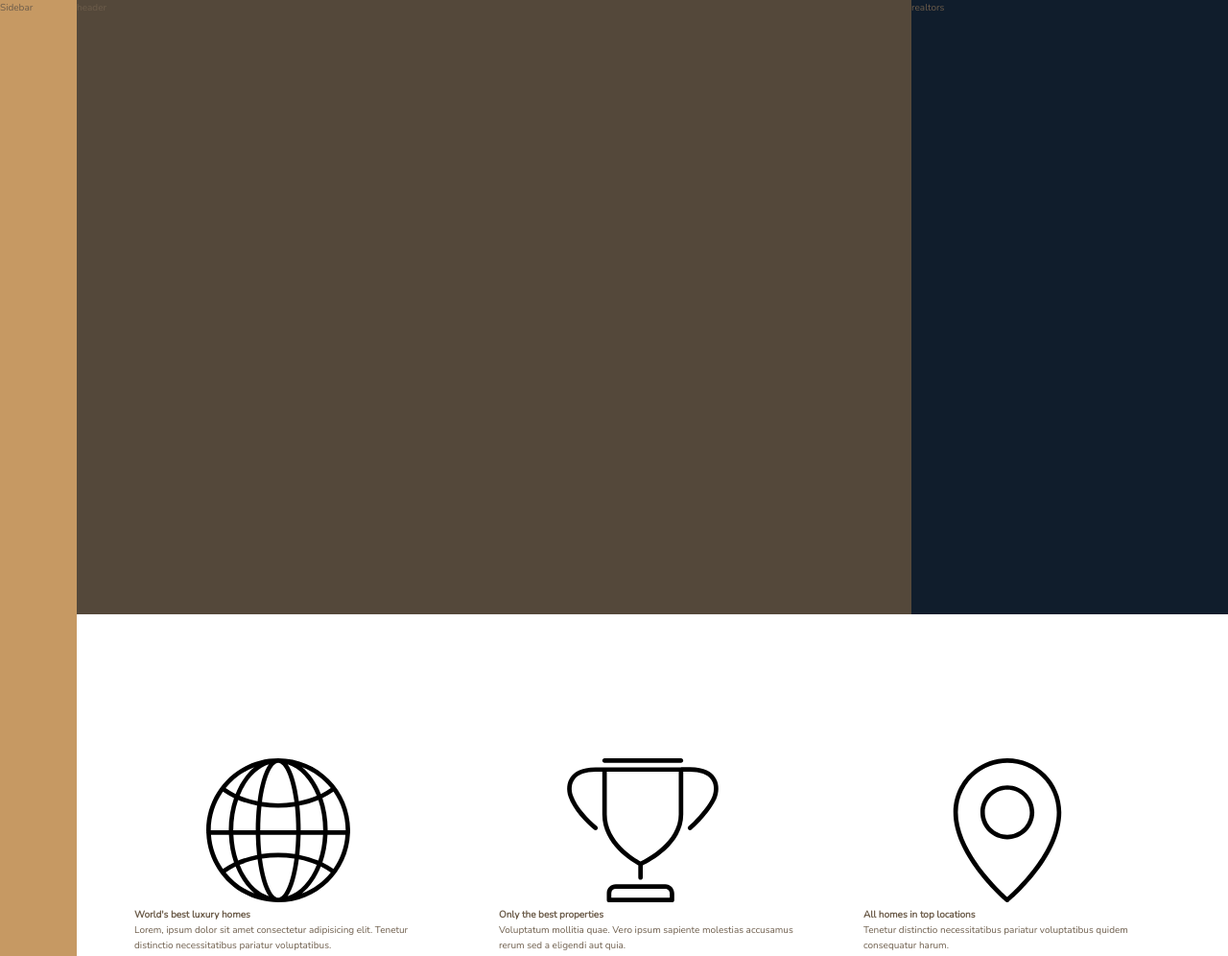
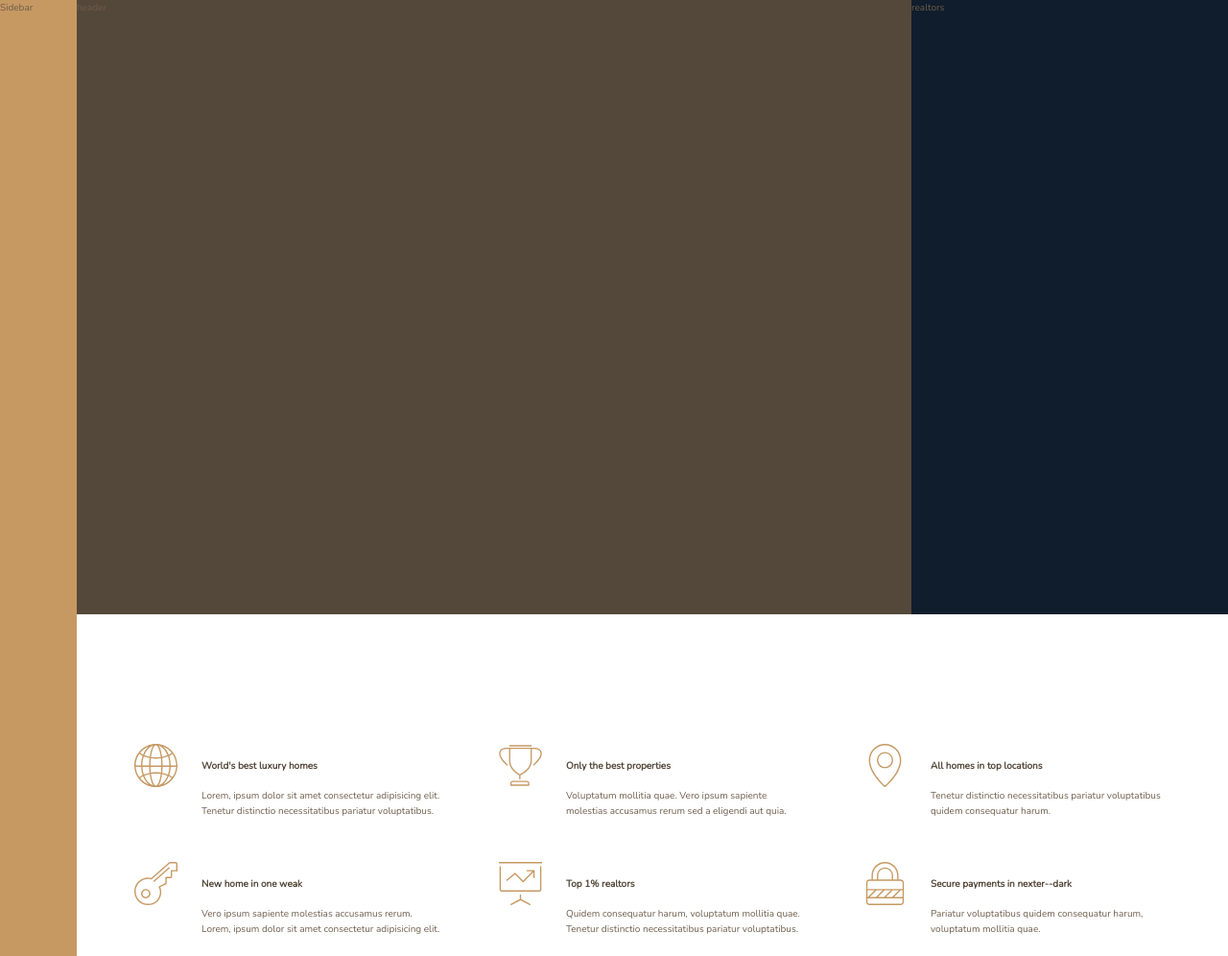
Before and after one commit to ArkadiuszBalakier/Nexter, a website: page index.html in a window 1280 px wide. Shown: the top 996 px of the page at 96% size. Drawn offline with nearby package versions, Linux system fonts and the light colour scheme.

Commit message:
feature section

```diff
--- a/index.html
+++ b/index.html
@@ -26,7 +26,7 @@
         <svg class="feature__icon">
           <use xlink:href="img/sprite.svg#icon-global"></use>
         </svg>
-        <h4 class="heading-4">World's best luxury homes</h4>
+        <h4 class="heading-4--dark">World's best luxury homes</h4>
         <p class="feature__content">
           Lorem, ipsum dolor sit amet consectetur adipisicing elit. Tenetur
           distinctio necessitatibus pariatur voluptatibus.
@@ -37,7 +37,7 @@
         <svg class="feature__icon">
           <use xlink:href="img/sprite.svg#icon-trophy"></use>
         </svg>
-        <h4 class="heading-4">Only the best properties</h4>
+        <h4 class="heading-4--dark">Only the best properties</h4>
         <p class="feature__content">
           Voluptatum mollitia quae. Vero ipsum sapiente molestias accusamus
           rerum sed a eligendi aut quia.
@@ -48,7 +48,7 @@
         <svg class="feature__icon">
           <use xlink:href="img/sprite.svg#icon-map-pin"></use>
         </svg>
-        <h4 class="heading-4">All homes in top locations</h4>
+        <h4 class="heading-4--dark">All homes in top locations</h4>
         <p class="feature__content">
           Tenetur distinctio necessitatibus pariatur voluptatibus quidem
           consequatur harum.
@@ -59,7 +59,7 @@
         <svg class="feature__icon">
           <use xlink:href="img/sprite.svg#icon-key"></use>
         </svg>
-        <h4 class="heading-4">New home in one weak</h4>
+        <h4 class="heading-4--dark">New home in one weak</h4>
         <p class="feature__content">
           Vero ipsum sapiente molestias accusamus rerum. Lorem, ipsum dolor sit
           amet consectetur adipisicing elit.
@@ -70,7 +70,7 @@
         <svg class="feature__icon">
           <use xlink:href="img/sprite.svg#icon-presentation"></use>
         </svg>
-        <h4 class="heading-4">Top 1% realtors</h4>
+        <h4 class="heading-4--dark">Top 1% realtors</h4>
         <p class="feature__content">
           Quidem consequatur harum, voluptatum mollitia quae. Tenetur distinctio
           necessitatibus pariatur voluptatibus.
@@ -81,7 +81,7 @@
         <svg class="feature__icon">
           <use xlink:href="img/sprite.svg#icon-lock"></use>
         </svg>
-        <h4 class="heading-4">Secure payments in nexter</h4>
+        <h4 class="heading-4--dark">Secure payments in nexter--dark</h4>
         <p class="feature__content">
           Pariatur voluptatibus quidem consequatur harum, voluptatum mollitia
           quae.
--- a/sass/_features.scss
+++ b/sass/_features.scss
@@ -4,6 +4,27 @@
   margin: 15rem 0;
 
   display: grid;
-  grid-template-columns: repeat(3, 1fr);
+  //grid-template-columns: repeat(3, 1fr);
+  grid-template-columns: repeat(auto-fit, minmax(25rem, 1fr));
   grid-gap: 6rem;
+  align-items: start;
 }
+
+.feature {
+  display: grid;
+  grid-template-columns: min-content 1fr;
+  grid-row-gap: 1.5rem;
+  grid-column-gap: 2.5rem;
+
+  &__icon {
+    fill: $color-primary;
+    width: 4.5rem;
+    height: 4.5rem;
+    grid-row: 1 / span 2;
+    transform: translateY(-1.5rem);
+  }
+
+  &__text {
+    font-size: 1.7rem;
+  }
+}
--- a/sass/_typography.scss
+++ b/sass/_typography.scss
@@ -0,0 +1,17 @@
+%heading {
+  font-family: $font-display;
+  font-weight: 400;
+}
+
+.heading-4 {
+  @extend %heading;
+  font-size: 1.9rem;
+
+  &--light {
+    color: $color-grey-light-1;
+  }
+
+  &--dark {
+    color: $color-grey-dark-1;
+  }
+}
```
Also changed, not shown: css/style.css.
